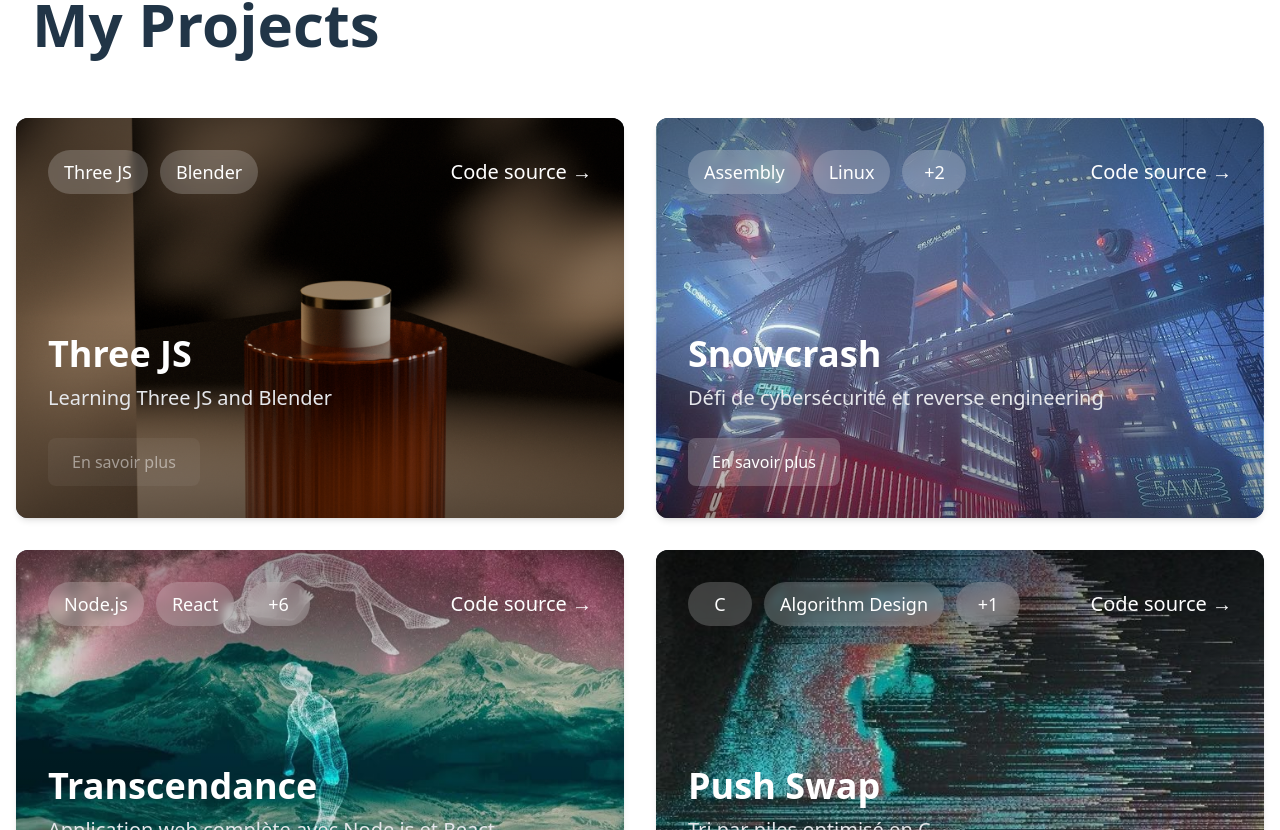
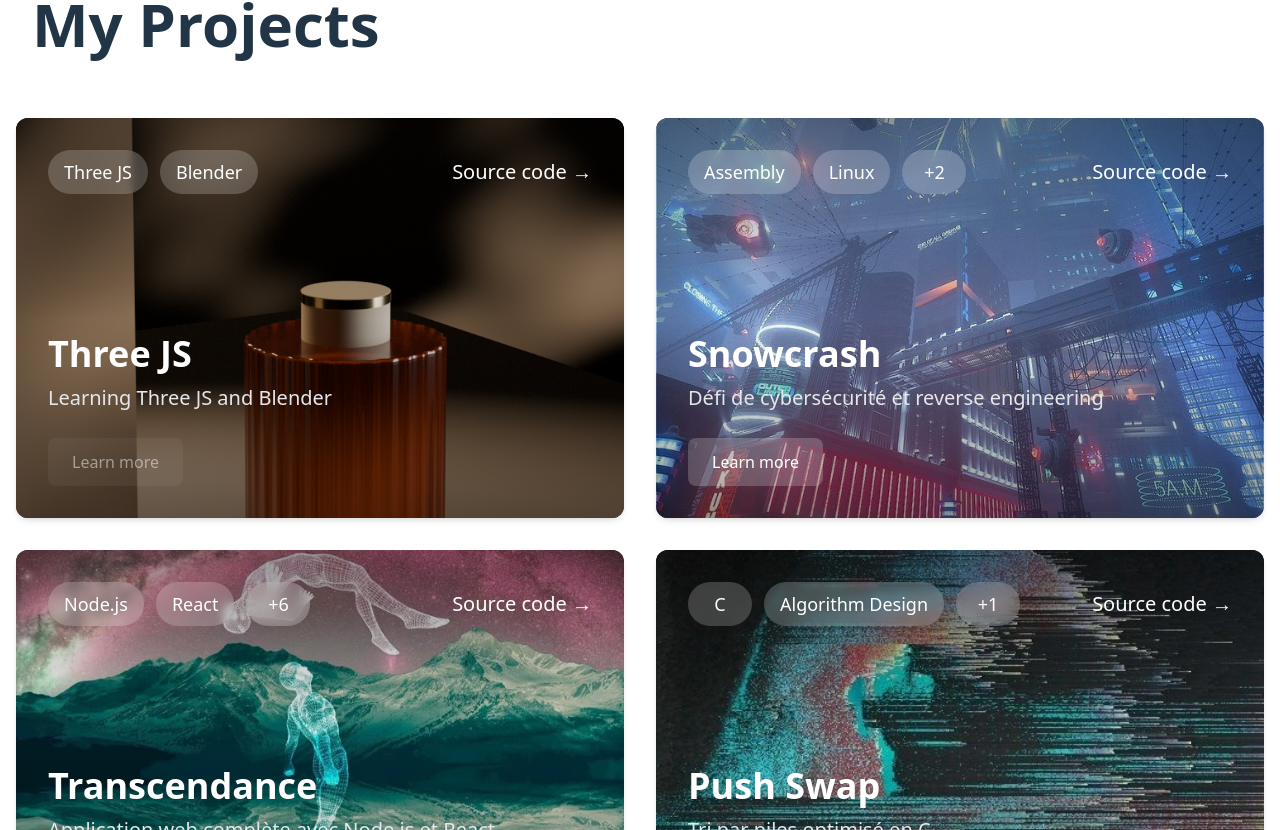
Before and after one commit to adrih1/portfolio-2025, a React (Vite) app: page / in a window 1280 px wide. Shown: the part 870-1700 px from the top of the page. Built offline with nearby package versions, Linux system fonts and the light colour scheme.

Commit message:
Buttons on Projects cards are translated

```diff
--- a/src/components/Projects.jsx
+++ b/src/components/Projects.jsx
@@ -1,10 +1,12 @@
 import { useNavigate } from 'react-router-dom';
 import { useState } from 'react';
+import { useTranslation } from 'react-i18next';
 import projectsData from '../data/projects.json';
 import CircularText from '../assets/CircularText/CircularText';
 
 function Projects() {
     const navigate = useNavigate();
+    const { t } = useTranslation();
     const projects = [...projectsData.projects].sort((a, b) => new Date(b.date) - new Date(a.date));
     const [isThreeJSHovered, setIsThreeJSHovered] = useState(false);
 
@@ -122,7 +124,7 @@ function Projects() {
                         className="text-white hover:text-blue-300 font-medium text-base md:text-xl inline-block transition-colors duration-300 whitespace-nowrap relative z-10"
                         onClick={(e) => e.stopPropagation()}
                       >
-                        Code source →
+                        {t('projects.sourceCode')} →
                       </a>
                     </div>
                     <div>
@@ -143,7 +145,7 @@ function Projects() {
                             : 'bg-white/10 cursor-not-allowed opacity-50'
                         }`}
                       >
-                        En savoir plus
+                        {t('projects.learnMore')}
                       </button>
                     </div>
                   </div>
--- a/src/locales/en/translation.json
+++ b/src/locales/en/translation.json
@@ -11,7 +11,9 @@
   "projects": {
     "title": "My Projects",
     "viewProject": "View Project",
-    "description": "Discover my latest projects"
+    "description": "Discover my latest projects",
+    "sourceCode": "Source code",
+    "learnMore": "Learn more"
   },
   "about": {
     "title": "About Me",
--- a/src/locales/fr/translation.json
+++ b/src/locales/fr/translation.json
@@ -11,7 +11,9 @@
   "projects": {
     "title": "Mes Projets",
     "viewProject": "Voir le projet",
-    "description": "Découvrez mes derniers projets"
+    "description": "Découvrez mes derniers projets",
+    "sourceCode": "Code source",
+    "learnMore": "En savoir plus"
   },
   "about": {
     "title": "À propos de moi",
```
